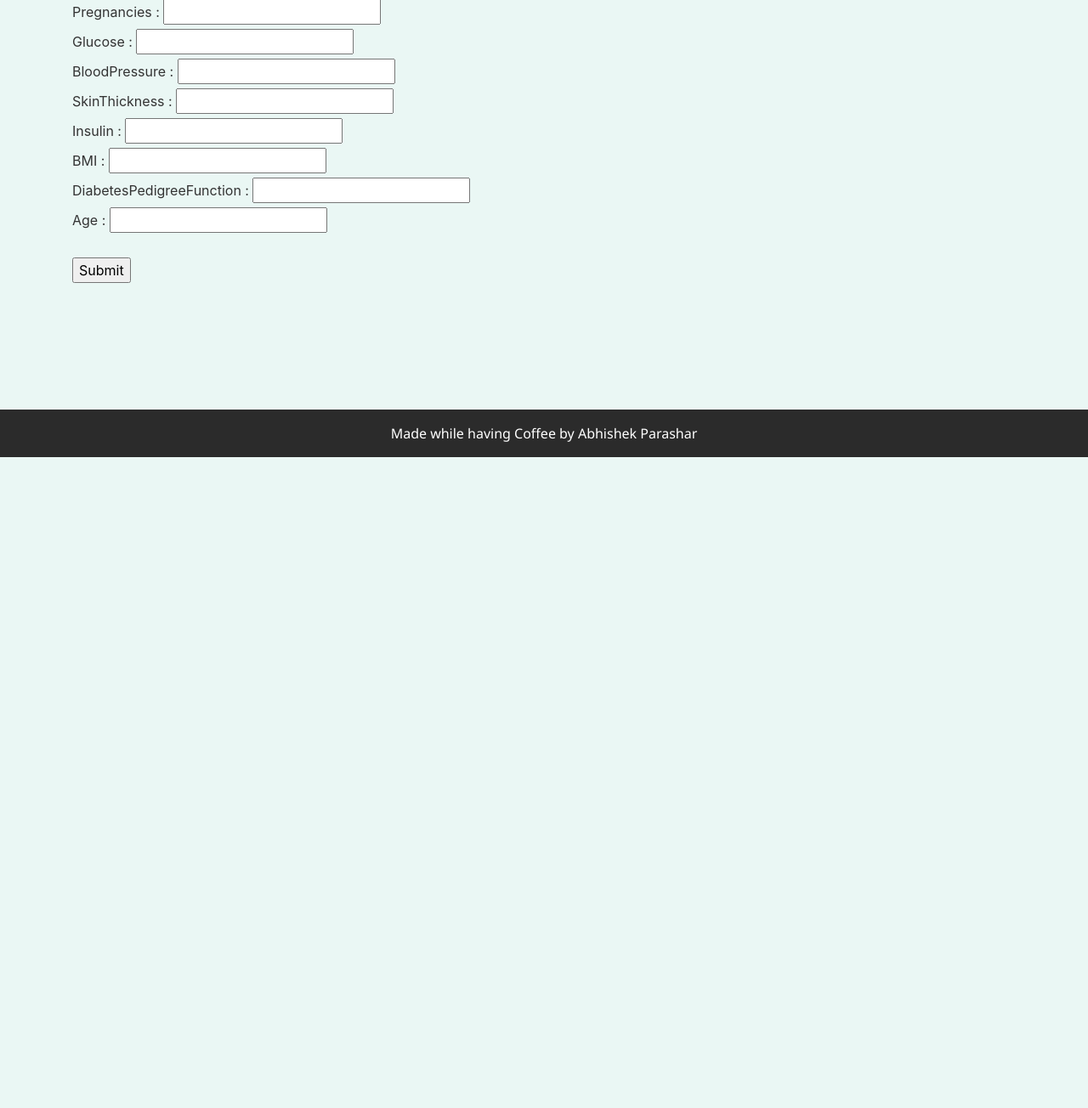
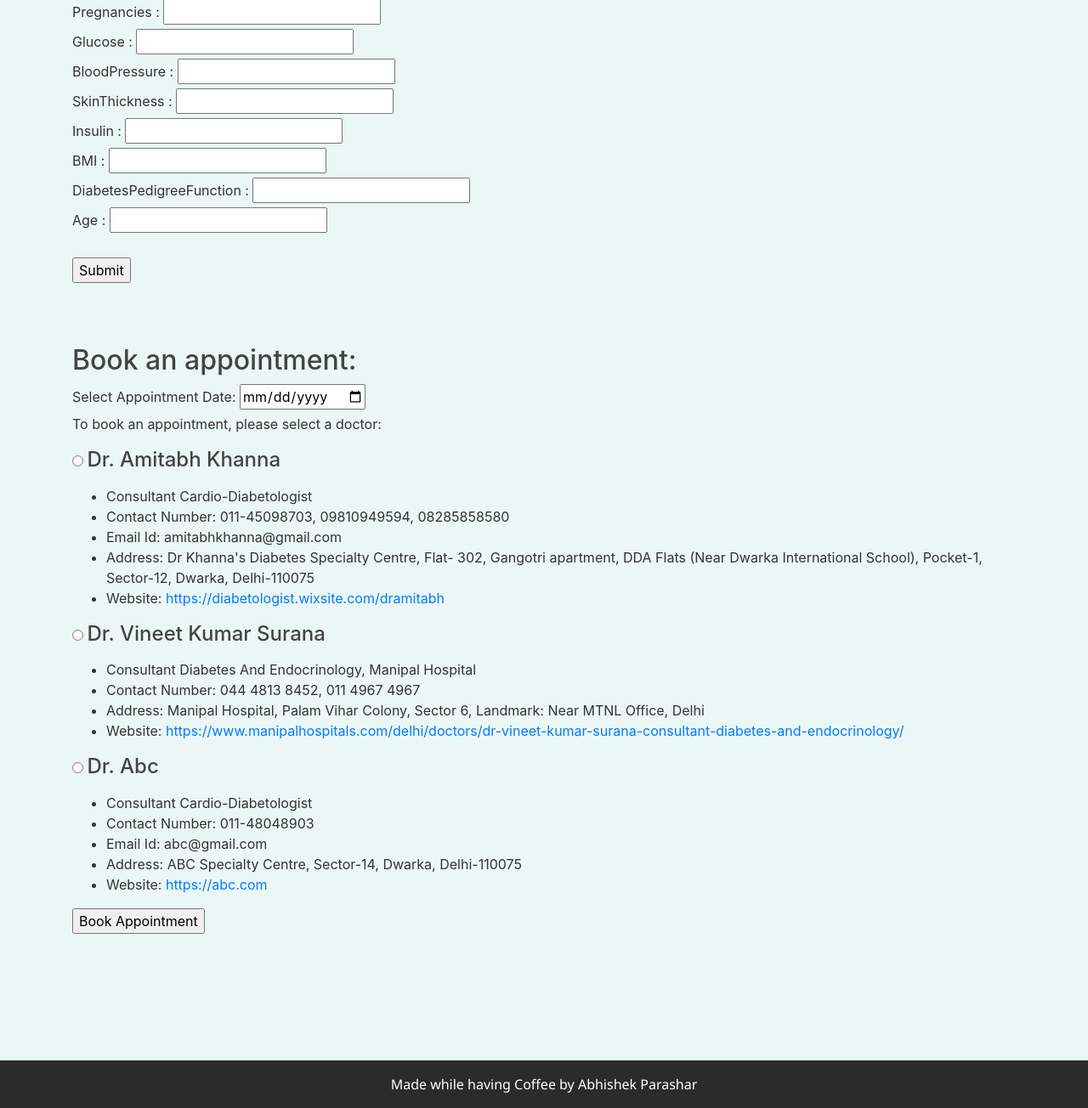
Before and after one commit to abhishek-parashar/AI-DOC, a Flask app: page /diabetes in a window 1280 px wide. Shown: the part 215-1519 px from the top of the page at 85% size. Before the commit the page ends 753 px from the top, so only its background shows below. Run offline with Flask 2, Linux system fonts and the light colour scheme; parts of the project's set-up code (start-up, migrations or seed data) failed here and were passed over; some libraries are stand-ins or nearby versions.

Commit message:
changes to diabetes

```diff
--- a/template/diabetes.html
+++ b/template/diabetes.html
@@ -92,9 +92,47 @@
     <input type="submit" value="Submit"><br><br>
 </form>
 
-
     </div>
 
+    <br><br>
+
+    <div class="container",class="form-group">
+      <h2>Book an appointment:</h2>
+      <form action="/action_page.php">
+        <label>Select Appointment Date: </label>
+        <input type="date" name="Select Appointment Date">
+        <p>To book an appointment, please select a doctor:</p>
+        <input type="radio" id="doc1" name="doctor" value="Dr. Amitabh Khanna">
+        <label for="doc1"><h4>Dr. Amitabh Khanna</h4></label><br>
+        <ul>
+          <li> Consultant Cardio-Diabetologist </li>
+          <li> Contact Number: 011-45098703, 09810949594, 08285858580 </li>
+          <li> Email Id: amitabhkhanna@gmail.com </li>
+          <li> Address: Dr Khanna's Diabetes Specialty Centre, Flat- 302, Gangotri apartment, DDA Flats (Near Dwarka International School), Pocket-1, Sector-12, Dwarka, Delhi-110075
+          <li><p> Website: <a href="https://diabetologist.wixsite.com/dramitabh" target = “_blanck”> https://diabetologist.wixsite.com/dramitabh </a></p> </li>
+        </ul>
+
+        <input type="radio" id="doc2" name="doctor" value="Dr. Vineet Kumar Surana">
+        <label for="doc1"><h4>Dr. Vineet Kumar Surana</h4></label><br>
+        <ul>
+          <li> Consultant Diabetes And Endocrinology, Manipal Hospital  </li>
+            <li> Contact Number: 044 4813 8452, 011 4967 4967 </li>
+            <li> Address: Manipal Hospital, Palam Vihar Colony, Sector 6, Landmark: Near MTNL Office, Delhi </li>
+            <li><p> Website: <a href="https://www.manipalhospitals.com/delhi/doctors/dr-vineet-kumar-surana-consultant-diabetes-and-endocrinology/" target = “_blanck”> https://www.manipalhospitals.com/delhi/doctors/dr-vineet-kumar-surana-consultant-diabetes-and-endocrinology/ </a></p> </li>
+        </ul>
+
+        <input type="radio" id="doc3" name="doctor" value="Dr. Abc">
+        <label for="doc3"><h4>Dr. Abc</h4></label><br>
+        <ul>
+          <li> Consultant Cardio-Diabetologist </li>
+          <li> Contact Number: 011-48048903 </li>
+          <li> Email Id: abc@gmail.com </li>
+          <li> Address: ABC Specialty Centre, Sector-14, Dwarka, Delhi-110075
+          <li><p> Website: <a href="https://abc.com" target = “_blanck”> https://abc.com </a></p> </li>
+        </ul>
+
+        <input type="submit" value="Book Appointment"><br><br>
+    </div>
 
     <script src="https://code.jquery.com/jquery-3.2.1.slim.min.js" integrity="sha384-KJ3o2DKtIkvYIK3UENzmM7KCkRr/rE9/Qpg6aAZGJwFDMVNA/GpGFF93hXpG5KkN" crossorigin="anonymous"></script>
     <script src="https://cdnjs.cloudflare.com/ajax/libs/popper.js/1.12.9/umd/popper.min.js" integrity="sha384-ApNbgh9B+Y1QKtv3Rn7W3mgPxhU9K/ScQsAP7hUibX39j7fakFPskvXusvfa0b4Q" crossorigin="anonymous"></script>
```
